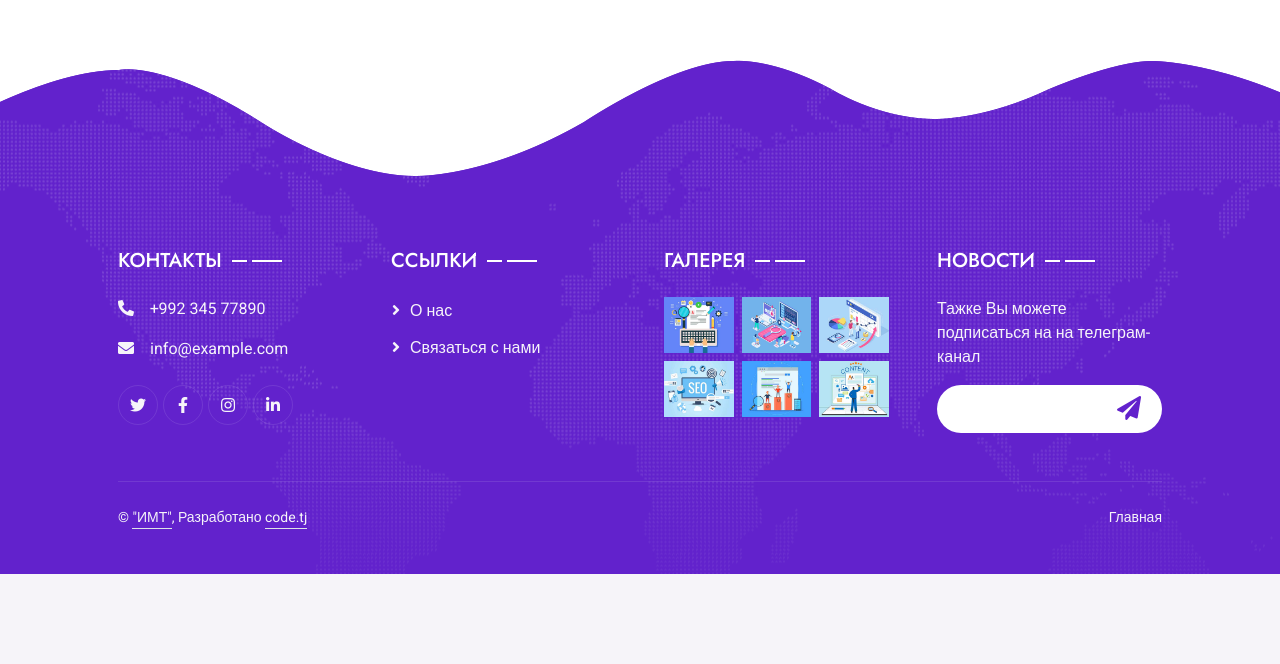
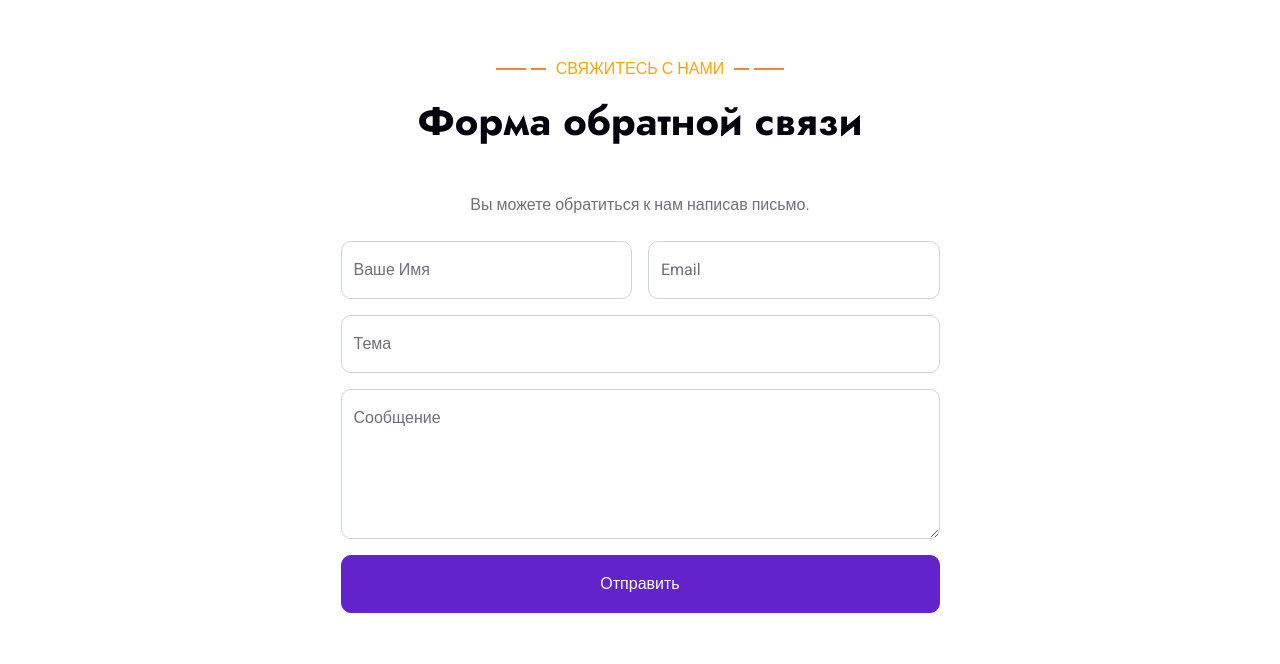
Before and after one commit to komil-pro/iyt, a plain HTML site: page index.html in a window 1280 px wide. Shown: the part 8549-9213 px from the top of the page. Before the commit the page ends 9123 px from the top, so only its background shows below. Drawn offline with nearby package versions, Linux system fonts and the light colour scheme; files that its build step writes are made by us from their sources.

Commit message:
contact section

```diff
--- a/index.html
+++ b/index.html
@@ -56,9 +56,9 @@
                 <div class="collapse navbar-collapse" id="navbarCollapse">
                     <div class="navbar-nav mx-auto py-0">
                         <a href="index.html" class="nav-item nav-link active">Главная</a>
-                        <a href="about.html" class="nav-item nav-link">О нас </a>
-                        <a href="project.html" class="nav-item nav-link">Проекты</a>
-                        <a href="service.html" class="nav-item nav-link">Услуги</a>
+                        <a href="#about_section" class="nav-item nav-link">О нас </a>
+                        <a href="#projects_section" class="nav-item nav-link">Проекты</a>
+                        <a href="#services_section" class="nav-item nav-link">Услуги</a>
 
                         <!-- <div class="nav-item dropdown">
                             <a href="#" class="nav-link dropdown-toggle" data-bs-toggle="dropdown">Pages</a>
@@ -68,7 +68,7 @@
                                 <a href="404.html" class="dropdown-item">404 Page</a>
                             </div>
                         </div> -->
-                        <a href="contact.html" class="nav-item nav-link">Контакты</a>
+                        <a href="#contact_section" class="nav-item nav-link">Контакты</a>
                     </div>
                     <!-- <a href="" class="btn rounded-pill py-2 px-4 ms-3 d-none d-lg-block">Get Started</a> -->
                 </div>
@@ -121,6 +121,7 @@
 
 
         <!-- About Start -->
+        <a id="about_section"></a>
         <div class="container-xxl py-5">
             <div class="container py-5 px-lg-5">
                 <div class="row g-5 align-items-center">
@@ -177,7 +178,8 @@
         <!-- About End -->
 
 
-        <!-- Facts Start -->
+        <!-- Stat -->
+        <a id="dimentions_section"></a>
         <div class="container-xxl bg-primary fact py-5 wow fadeInUp" data-wow-delay="0.1s">
             <div class="container py-5 px-lg-5">
                 <div class="row g-4">
@@ -204,10 +206,10 @@
                 </div>
             </div>
         </div>
-        <!-- Facts End -->
+        <!-- Stat End -->
 
 
-        <!-- Service Start -->
+        <!-- Directions Start -->
         <div class="container-xxl py-5">
             <div class="container py-5 px-lg-5">
                 <div class="wow fadeInUp" data-wow-delay="0.1s">
@@ -323,10 +325,10 @@
                 </div>
             </div>
         </div>
-        <!-- Service End -->
+        <!-- Directions End -->
 
 
-        <!-- Newsletter Start -->
+        <!-- Goals Start -->
         <div class="container-xxl bg-primary newsletter py-5 wow fadeInUp" data-wow-delay="0.1s">
             <div class="container py-5 px-lg-5">
                 <div class="row justify-content-center">
@@ -344,10 +346,11 @@
                 </div>
             </div>
         </div>
-        <!-- Newsletter End -->
+        <!-- Goals End -->
 
 
         <!-- Projects Start -->
+        <a id="projects_section"></a>
         <div class="container-xxl py-5">
             <div class="container py-5 px-lg-5">
                 <div class="wow fadeInUp" data-wow-delay="0.1s">
@@ -560,6 +563,56 @@
         </div>
         <!-- Team End -->
 
+        <!-- Contact Start -->
+        <a id="contact_section"></a>
+        <div class="container-xxl py-5">
+            <div class="container py-5 px-lg-5">
+                <div class="wow fadeInUp" data-wow-delay="0.1s">
+                    <p class="section-title text-secondary justify-content-center"><span></span>Свяжитесь с нами<span></span></p>
+                    <h1 class="text-center mb-5">Форма обратной связи</h1>
+                </div>
+                <div class="row justify-content-center">
+                    <div class="col-lg-7">
+                        <div class="wow fadeInUp" data-wow-delay="0.3s">
+                            <p class="text-center mb-4">Вы можете обратиться к нам написав письмо.</p>
+                            <form>
+                                <div class="row g-3">
+                                    <div class="col-md-6">
+                                        <div class="form-floating">
+                                            <input type="text" class="form-control" id="name" placeholder="Your Name">
+                                            <label for="name">Ваше Имя</label>
+                                        </div>
+                                    </div>
+                                    <div class="col-md-6">
+                                        <div class="form-floating">
+                                            <input type="email" class="form-control" id="email" placeholder="Your Email">
+                                            <label for="email">Email</label>
+                                        </div>
+                                    </div>
+                                    <div class="col-12">
+                                        <div class="form-floating">
+                                            <input type="text" class="form-control" id="subject" placeholder="Subject">
+                                            <label for="subject">Тема</label>
+                                        </div>
+                                    </div>
+                                    <div class="col-12">
+                                        <div class="form-floating">
+                                            <textarea class="form-control" placeholder="Leave a message here" id="message" style="height: 150px"></textarea>
+                                            <label for="message">Сообщение</label>
+                                        </div>
+                                    </div>
+                                    <div class="col-12">
+                                        <button class="btn btn-primary w-100 py-3" type="submit">Отправить</button>
+                                    </div>
+                                </div>
+                            </form>
+                        </div>
+                    </div>
+                </div>
+            </div>
+        </div>
+        <!-- Contact End -->
+
 
         <!-- Footer Start -->
         <div class="container-fluid bg-primary text-light footer wow fadeIn" data-wow-delay="0.1s">
```
